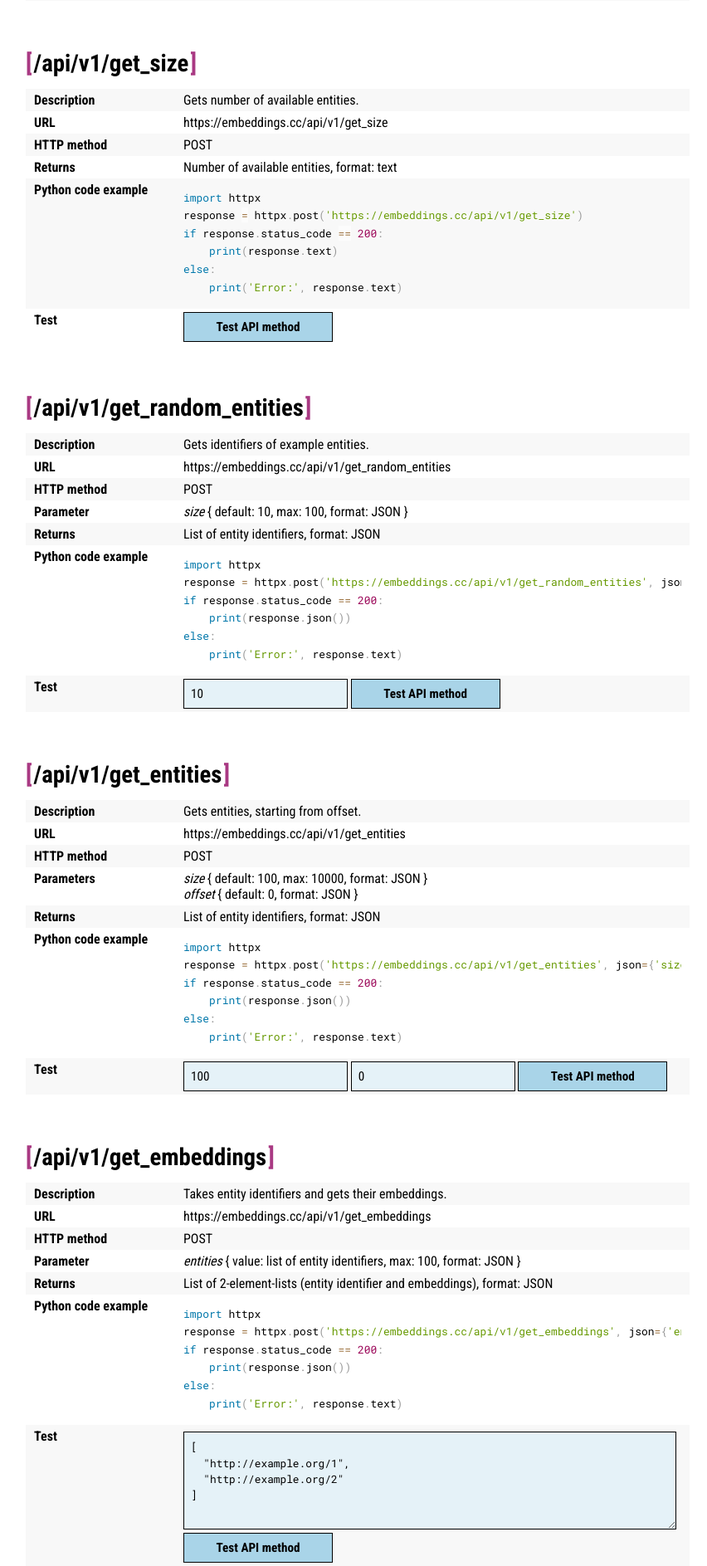
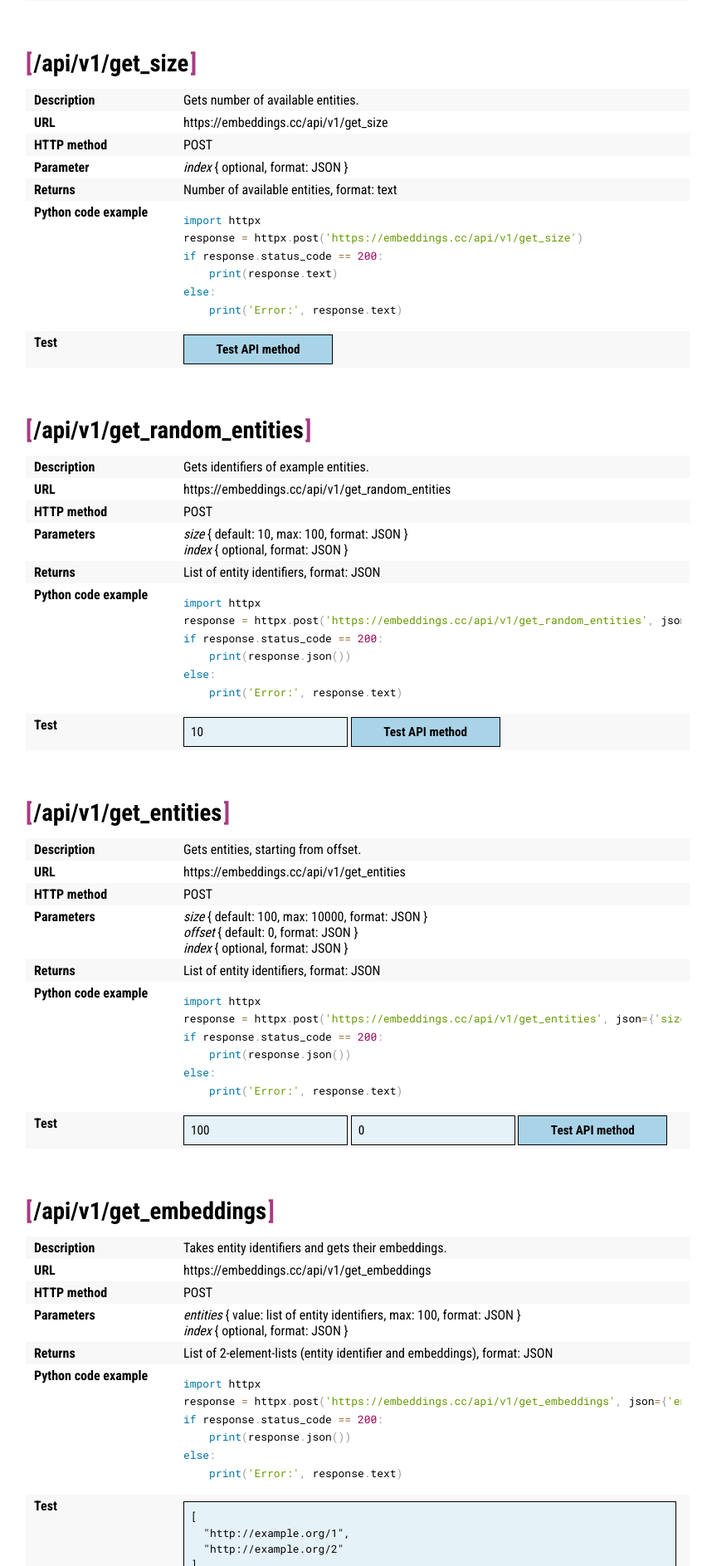
Before and after one commit to dice-group/embeddings.cc, a Flask app: template webservice_public/templates/api.htm in a window 1280 px wide. Shown: the part 676-2563 px from the top of the page at 83% size, without its empty margins (209-1061 px from the left). Run offline with Flask 2, Linux system fonts and the light colour scheme; the template is opened without the code that fills it, so the values that code supplies are empty.

Commit message:
webservices with index parameter

```diff
--- a/api/embeddings_cc_index_examples.py
+++ b/api/embeddings_cc_index_examples.py
@@ -13,7 +13,7 @@ es_dimensions = 10
 
 # Execution
 do_ping           = True
-do_delete_index   = False
+do_delete_index   = True
 do_create_index   = False
 do_print_indexes  = True
 do_add_data_tuple = False
--- a/config.py
+++ b/config.py
@@ -6,7 +6,6 @@ ES_HOST       = 'http://localhost:9200/'
 ES_USER       = 'elastic'
 ES_PASSWORD   = ''
 ES_INDEX      = ''
-ES_DIMENSIONS = 300
 
 # Webservice password.
 # Generate with scripts/generate-salt-password.py
--- a/webservice_public/__init__.py
+++ b/webservice_public/__init__.py
@@ -24,6 +24,8 @@ def create_app(test_config=None):
 
     es.init_app(app)
 
+    # Webservices ------------------------------------------------------------------------------------------------------
+
     @app.route('/api/v1/ping', methods=['GET', 'POST'])
     @cross_origin()
     def ping():
@@ -37,8 +39,8 @@ def create_app(test_config=None):
     @cross_origin()
     def get_size():
         log()
-        count_string = es.get_es().cat.count(index=current_app.config['ES_INDEX'])
-        return count_string[count_string.rindex(' ')+1:]
+        count_string = es.get_es().cat.count(index=get_index())
+        return count_string[count_string.rindex(' ') + 1:]
 
     @app.route('/api/v1/get_random_entities', methods=['POST'])
     @cross_origin()
@@ -52,7 +54,7 @@ def create_app(test_config=None):
         if size < 1 or size > 100:
             return 'Incorrect value for parameter: size', 422
         log()
-        return jsonify(es.get_random_entities(current_app.config['ES_INDEX'], size=size))
+        return jsonify(es.get_random_entities(get_index(), size=size))
 
     @app.route('/api/v1/get_entities', methods=['POST'])
     @cross_origin()
@@ -74,7 +76,7 @@ def create_app(test_config=None):
         if offset < 0:
             return 'Incorrect value for parameter: offset', 422
         log()
-        return jsonify(es.get_entities(current_app.config['ES_INDEX'], size=size, offset=offset))
+        return jsonify(es.get_entities(get_index(), size=size, offset=offset))
 
     @app.route('/api/v1/get_embeddings', methods=['POST'])
     @cross_origin()
@@ -86,7 +88,7 @@ def create_app(test_config=None):
         if len(entities) > 100:
             return 'Incorrect value for parameter: entities', 422
         log()
-        return jsonify(es.get_embeddings(current_app.config['ES_INDEX'], entities=entities))
+        return jsonify(es.get_embeddings(get_index(), entities=entities))
 
     @app.route('/api/v1/get_similar_embeddings', methods=['POST'])
     @cross_origin()
@@ -98,11 +100,11 @@ def create_app(test_config=None):
         if len(embeddings) > 100:
             return 'Incorrect value for parameter: embeddings', 422
         for i, embedding in enumerate(embeddings):
-            if current_app.config['ES_DIMENSIONS'] != len(embedding):
+            if es.get_dimensions(get_index()) != len(embedding):
                 return 'Incorrect dimensions (' + str(len(embedding)) + ' instead of ' + \
-                       str(current_app.config['ES_DIMENSIONS']) + ') for embeddings index: ' + str(i), 422
+                       str(es.get_dimensions(get_index())) + ') for embeddings index: ' + str(i), 422
         log()
-        return jsonify(es.get_similar_embeddings(current_app.config['ES_INDEX'], embeddings))
+        return jsonify(es.get_similar_embeddings(get_index(), embeddings))
 
     @app.route('/api/v1/get_similar_entities', methods=['POST'])
     @cross_origin()
@@ -115,14 +117,16 @@ def create_app(test_config=None):
             return 'Incorrect value for parameter: entities', 422
 
         embeddings = []
-        for tup in es.get_embeddings(current_app.config['ES_INDEX'], entities=entities):
+        for tup in es.get_embeddings(get_index(), entities=entities):
             embeddings.append(tup[1])
 
         results = []
-        for trip in es.get_similar_embeddings(current_app.config['ES_INDEX'], embeddings):
+        for trip in es.get_similar_embeddings(get_index(), embeddings):
             results.append((trip[0], trip[1], trip[2]))
         log()
         return jsonify(results)
+
+    # Website ----------------------------------------------------------------------------------------------------------
 
     @app.route('/', methods=['GET', 'POST'])
     def index():
@@ -214,8 +218,12 @@ def create_app(test_config=None):
         return send_from_directory(os.path.join(app.root_path, 'static'),
                                    'favicon.ico', mimetype='image/vnd.microsoft.icon')
 
+    # Helpers ----------------------------------------------------------------------------------------------------------
+
     def get_index():
-        if 'index' in request.values and request.values['index']:
+        if request.json and 'index' in request.json and request.json['index']:
+            return request.json['index']
+        elif request.values and 'index' in request.values and request.values['index']:
             return request.values['index']
         else:
             return current_app.config['ES_INDEX']
--- a/webservice_public/es.py
+++ b/webservice_public/es.py
@@ -48,6 +48,13 @@ def get_entities(index, size=100, offset=0):
     for hit in response['hits']['hits']:
         entities.append(hit['_source']['entity'])
     return entities
+
+
+def get_dimensions(index):
+    response = get_es().search(index=index, body={
+        "from": 0, "size": 1, "query": {"match_all": {}}
+    })
+    return len(response['hits']['hits'][0]['_source']['embeddings'])
 
 
 def get_embeddings(index, entities):
--- a/webservice_public/templates/api.htm
+++ b/webservice_public/templates/api.htm
@@ -142,6 +142,12 @@ if httpx.get('https://embeddings.cc/api/v1/ping').status_code == 200:
   <td>POST</td>
  </tr>
  <tr>
+  <td>Parameter</td>
+  <td>
+   <em>index</em> { optional, format: JSON }
+  </td>
+ </tr>
+ <tr>
   <td>Returns</td>
   <td>Number of available entities, format: text </td>
  </tr>
@@ -189,8 +195,11 @@ else:
   <td>POST</td>
  </tr>
  <tr>
-  <td>Parameter</td>
-  <td><em>size</em> { default: 10, max: 100, format: JSON }</td>
+  <td>Parameters</td>
+  <td>
+   <em>size</em> { default: 10, max: 100, format: JSON } <br />
+   <em>index</em> { optional, format: JSON }
+  </td>
  </tr>
  <tr>
   <td>Returns</td>
@@ -248,7 +257,8 @@ else:
   <td>Parameters</td>
   <td>
    <em>size</em> { default: 100, max: 10000, format: JSON } <br />
-   <em>offset</em> { default: 0, format: JSON }
+   <em>offset</em> { default: 0, format: JSON } <br />
+   <em>index</em> { optional, format: JSON }
   </td>
  </tr>
  <tr>
@@ -305,8 +315,11 @@ else:
   <td>POST</td>
  </tr>
  <tr>
-  <td>Parameter</td>
-  <td><em>entities</em> { value: list of entity identifiers, max: 100, format: JSON }</td>
+  <td>Parameters</td>
+  <td>
+   <em>entities</em> { value: list of entity identifiers, max: 100, format: JSON } <br />
+   <em>index</em> { optional, format: JSON }
+  </td>
  </tr>
  <tr>
   <td>Returns</td>
@@ -366,8 +379,10 @@ else:
   <td>POST</td>
  </tr>
  <tr>
-  <td>Parameter</td>
-  <td><em>embeddings</em> { value: list of embeddings, max: 100, format: JSON }</td>
+  <td>Parameters</td>
+  <td>
+   <em>embeddings</em> { value: list of embeddings, max: 100, format: JSON } <br />
+   <em>index</em> { optional, format: JSON } </td>
  </tr>
  <tr>
   <td>Returns</td>
@@ -427,8 +442,11 @@ else:
   <td>POST</td>
  </tr>
  <tr>
-  <td>Parameter</td>
-  <td><em>embeddings</em> { value: list of entity identifiers, max: 100, format: JSON }</td>
+  <td>Parameters</td>
+  <td>
+   <em>embeddings</em> { value: list of entity identifiers, max: 100, format: JSON } <br />
+   <em>index</em> { optional, format: JSON }
+  </td>
  </tr>
  <tr>
   <td>Returns</td>
```
Also changed, not shown: api/embeddings_cc_public.htm (+38 -19 lines).
